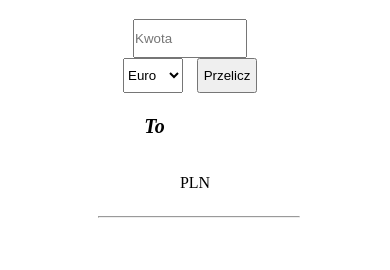
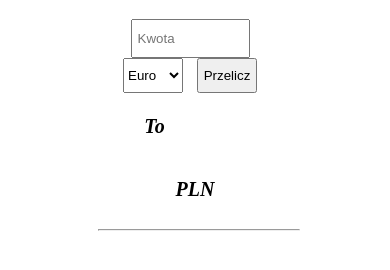
Before and after one commit to grzegorzkmiotek/currency-converter, a plain HTML site: page index.html in a window 390 px wide. Shown: the part 230-500 px from the top of the page. Drawn offline with Linux system fonts and the light colour scheme.

Commit message:
corrected some code against commentary

```diff
--- a/index.html
+++ b/index.html
@@ -8,24 +8,31 @@
 		<script defer src="index.js"></script>
 	</head>
 
-	<body>
+	<body class="body">
 		<div class="display">
 			<img src="future collars.png" alt="Logo" class="image" />
 			<h1 class="title">Przelicznik walut</h1>
 		</div>
 
 		<form id="income-form" class="size center">
-			<input type="number" id="amount" placeholder="Kwota" class="input" />
-			<select id="from-currency">
+			<input
+				type="number"
+				id="amount"
+				placeholder="Kwota"
+				class="input"
+				required
+				min="0.01"
+				step="0.01" />
+			<select id="from-currency" class="container">
 				<option value="EUR">Euro</option>
 				<option value="USD">Dolar amerykański</option>
 				<option value="CHF">Frank szwajcarski</option>
 			</select>
 
-			<button id="get-currencies">Przelicz</button>
+			<button id="get-currencies" class="container">Przelicz</button>
 			<p class="box center">To</p>
 			<p id="result" class="box"></p>
-			<p>PLN</p>
+			<p class="box">PLN</p>
 		</form>
 		<hr width="400" />
 	</body>
--- a/index.js
+++ b/index.js
@@ -13,6 +13,12 @@ function convertCurrency(event) {
 	event.preventDefault();
 	const code = document.querySelector("#from-currency").value;
 	const amount = document.querySelector("#amount").value;
+	// if (rate) {
+	// 	const result = rate * amount;
+	// 	document.querySelector("#result").innerText = result.toFixed(2);
+	// } else {
+	// 	// wyświetlenie błędu użytkownikowi
+	// }
 
 	fetchExchangeRate(code)
 		.then((rate) => {
@@ -21,7 +27,10 @@ function convertCurrency(event) {
 		})
 		.catch((error) => {
 			console.error(`Wystąpił błąd! ${error}`);
+			// document.createElement("li").innerText =
+			// ''`Wystąpił błąd! ${error}`spróbuj później...'
 		});
+	return data?.rates?.[0]?.mid;
 }
 document
 	.querySelector("#income-form")
--- a/style.css
+++ b/style.css
@@ -1,4 +1,4 @@
-body {
+.body {
 	margin: 0 auto;
 }
 .center {
@@ -18,41 +18,29 @@ body {
 	border: 1px solid black;
 	font-weight: normal;
 }
-
-#amount {
+.input {
 	width: 110px;
 	height: 35px;
-	padding: 0px;
+	padding: 0 0 0 5px;
 	margin-right: 10px;
 }
-#get-currencies {
+.container {
 	width: 60px;
 	height: 35px;
 	padding: 0px;
 	margin-right: 10px;
 }
-#from-currency {
-	width: 60px;
-	height: 35px;
-	padding: 0px;
-	margin-right: 10px;
-}
-p {
+.box {
 	display: inline-block;
-	font-size: 16px;
-	padding: 0px 10px;
-}
-.box {
-	height: -100px;
+
 	width: 67px;
 	padding: 0px 5px;
 	font-style: italic;
 	font-weight: bold;
 	font-size: 20px;
 }
-
 @media only screen and (max-width: 700px) {
-	body {
+	.body {
 		width: 50%;
 	}
 	.image {
```
